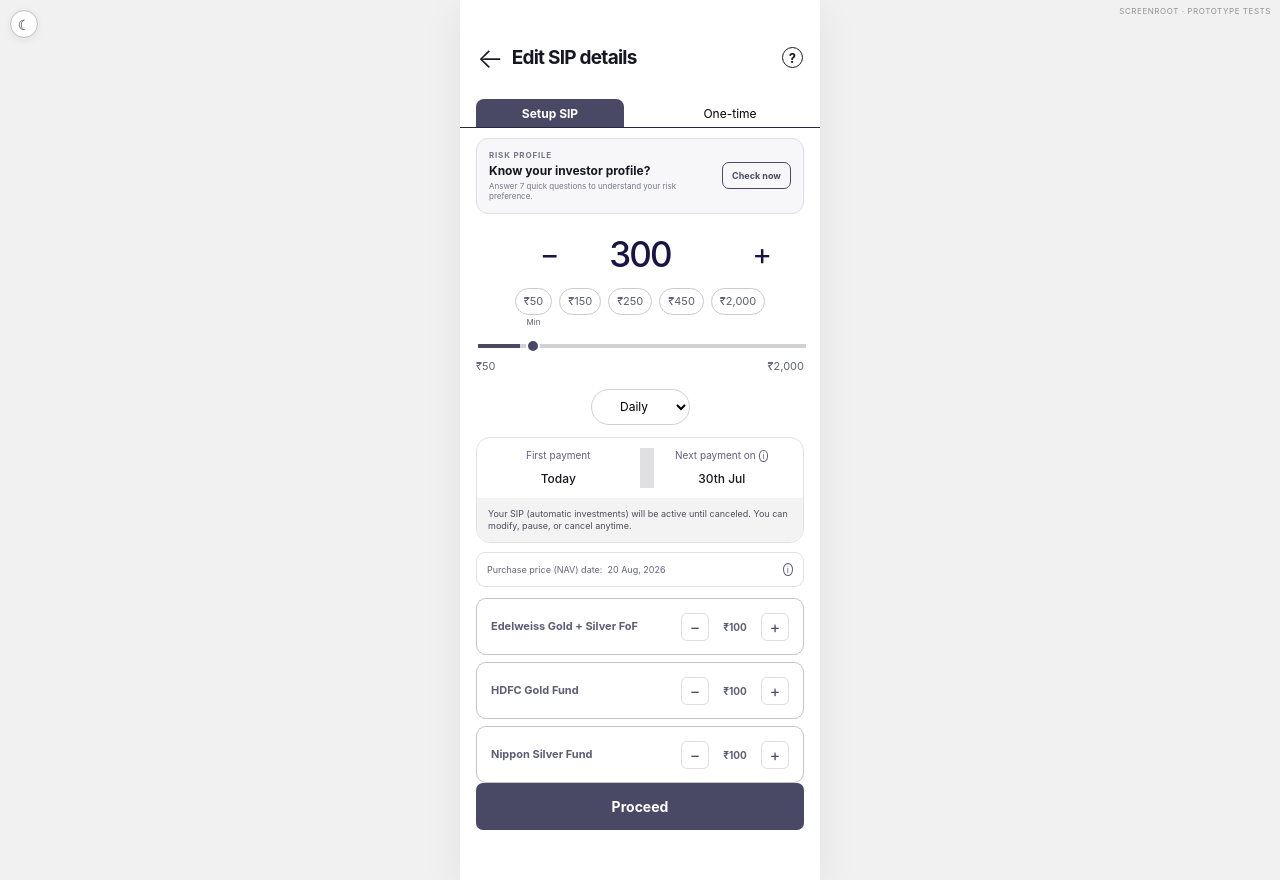
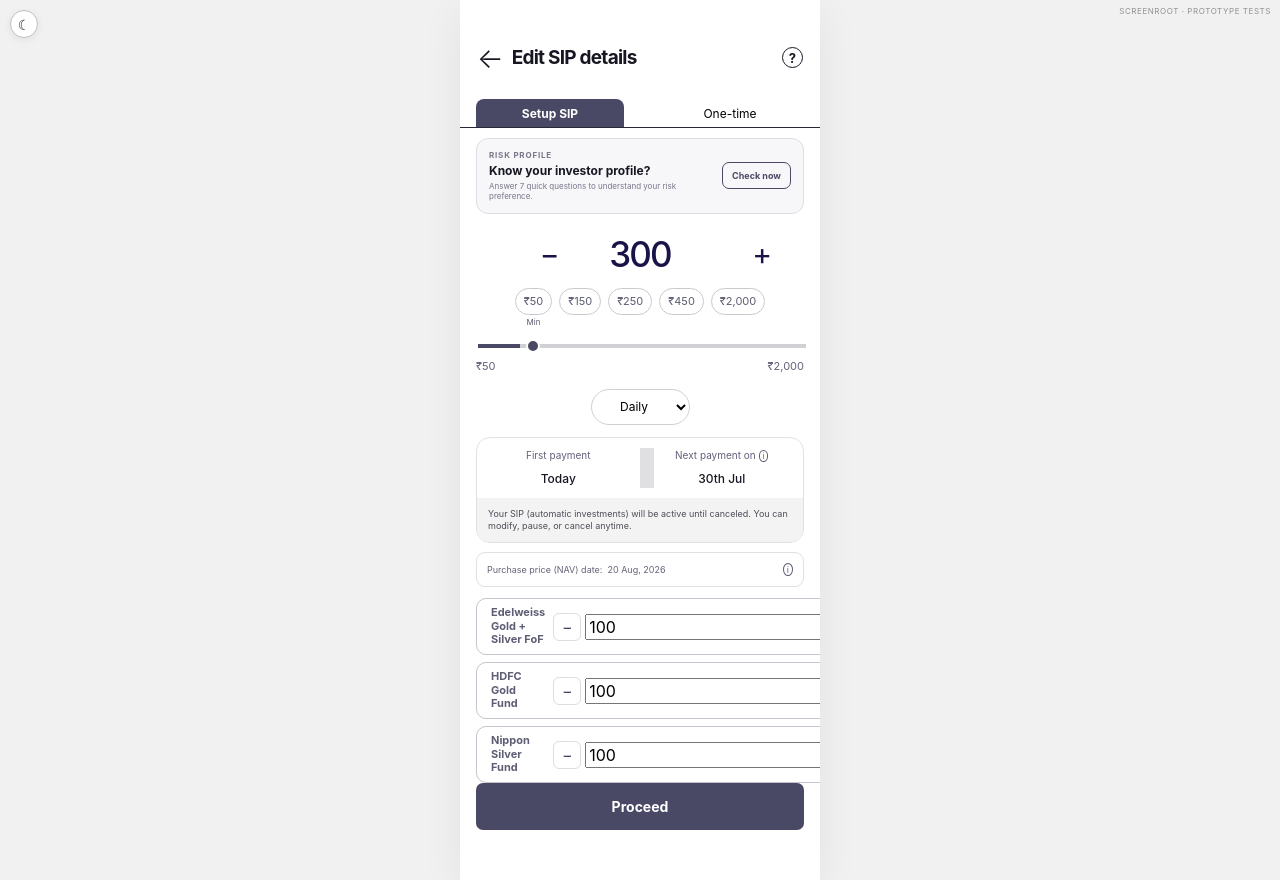
Before and after one commit to Zunaidscreenroot/prototypes, a Next.js app: page /prototype-1 in a window 1280 px wide. Built offline with nearby package versions, Linux system fonts and the light colour scheme.

Commit message:
Allow arbitrary investment amounts and editable fund inputs

```diff
--- a/app/prototype-1/page.tsx
+++ b/app/prototype-1/page.tsx
@@ -69,33 +69,34 @@ export default function PrototypeOne() {
       : "";
 
   const distributeTotal = (value: number) => {
-    const safeTotal = Math.min(sipMaximum, Math.max(frequencyMinimum, Math.round(value / 50) * 50));
+    const safeTotal = Math.min(sipMaximum, Math.max(frequencyMinimum, Math.round(value)));
     const next = { edelweiss: 0, gold: 0, silver: 0 };
 
-    // Keep manual entry valid at every amount:
-    // ₹50–₹100 uses HDFC only; ₹150 uses one ₹100 fund + HDFC ₹50;
-    // ₹200 uses two ₹100 funds; ₹250+ starts all three at their minimums.
+    // Manual total entry accepts any whole-rupee amount.
+    // Below ₹250, only combinations that satisfy each fund's minimum are used.
     if (safeTotal < 100) {
-      next.gold = 50;
+      next.gold = safeTotal;
     } else if (safeTotal < 150) {
-      next.gold = 100;
+      next.gold = safeTotal;
     } else if (safeTotal < 200) {
       next.edelweiss = 100;
       next.gold = safeTotal - 100;
     } else if (safeTotal < 250) {
       next.edelweiss = 100;
-      next.gold = 100;
+      next.gold = safeTotal - 100;
     } else {
-      next.edelweiss = 100;
-      next.gold = 50;
-      next.silver = 100;
-      let remaining = safeTotal - 250;
-      const keys: FundKey[] = ["edelweiss", "gold", "silver"];
-      let index = 0;
-      while (remaining >= 50) {
-        next[keys[index % keys.length]] += 50;
-        remaining -= 50;
-        index += 1;
+      // At ₹250 all three can be active. From there, keep the allocation
+      // as balanced as the individual minimums allow.
+      const base = Math.floor(safeTotal / 3);
+      next.edelweiss = Math.max(100, base);
+      next.silver = Math.max(100, base);
+      next.gold = safeTotal - next.edelweiss - next.silver;
+
+      if (next.gold < 50) {
+        const shortfall = 50 - next.gold;
+        next.edelweiss = Math.max(100, next.edelweiss - Math.ceil(shortfall / 2));
+        next.silver = safeTotal - next.edelweiss - 50;
+        next.gold = 50;
       }
     }
 
@@ -103,7 +104,6 @@ export default function PrototypeOne() {
     setBaseAmount(safeTotal);
     setSipInput(String(safeTotal));
   };
-
   const setTotalAmount = (value: number) => {
     distributeTotal(value);
   };
@@ -312,24 +312,27 @@ export default function PrototypeOne() {
             subtitle=""
             amount={fundAmounts.edelweiss}
             minimum={funds.edelweiss.min}
-            onMinus={() => adjustFund("edelweiss", -100)}
-            onPlus={() => adjustFund("edelweiss", 100)}
+            onMinus={() => adjustFund("edelweiss", -1)}
+            onPlus={() => adjustFund("edelweiss", 1)}
+            onAmountChange={value => adjustFund("edelweiss", value - fundAmounts.edelweiss)}
           />
           <FundCard
             title={funds.gold.title}
             subtitle=""
             amount={fundAmounts.gold}
             minimum={funds.gold.min}
-            onMinus={() => adjustFund("gold", -50)}
-            onPlus={() => adjustFund("gold", 50)}
+            onMinus={() => adjustFund("gold", -1)}
+            onPlus={() => adjustFund("gold", 1)}
+            onAmountChange={value => adjustFund("gold", value - fundAmounts.gold)}
           />
           <FundCard
             title={funds.silver.title}
             subtitle=""
             amount={fundAmounts.silver}
             minimum={funds.silver.min}
-            onMinus={() => adjustFund("silver", -100)}
-            onPlus={() => adjustFund("silver", 100)}
+            onMinus={() => adjustFund("silver", -1)}
+            onPlus={() => adjustFund("silver", 1)}
+            onAmountChange={value => adjustFund("silver", value - fundAmounts.silver)}
           />
         </section>
 
@@ -380,7 +383,8 @@ function FundCard({
   amount,
   minimum,
   onMinus,
-  onPlus
+  onPlus,
+  onAmountChange
 }: {
   title: string;
   subtitle: string;
@@ -388,14 +392,17 @@ function FundCard({
   minimum: number;
   onMinus: () => void;
   onPlus: () => void;
+  onAmountChange: (value: number) => void;
 }) {
   const selected = amount > 0;
+  const invalid = selected && amount < minimum;
 
   return (
     <div className={selected ? "fund-card selected-fund fund-card-editable" : "fund-card fund-card-editable"}>
       <div className="fund-copy">
         <b>{title}</b>
         {subtitle && <span>{subtitle}</span>}
+        {invalid && <small className="fund-min-error">Min ₹{formatAmount(minimum)}</small>}
       </div>
       <div className="fund-amount-control">
         <button
@@ -403,7 +410,18 @@ function FundCard({
           disabled={amount === 0}
           aria-label={amount <= minimum ? `Remove ${title}` : `Decrease ${title}`}
         >−</button>
-        <strong>₹{formatAmount(amount)}</strong>
+        <input
+          className="fund-amount-input"
+          type="text"
+          inputMode="numeric"
+          value={amount === 0 ? "" : String(amount)}
+          placeholder="0"
+          onChange={e => {
+            const raw = e.target.value.replace(/[^0-9]/g, "");
+            onAmountChange(raw === "" ? 0 : Number(raw));
+          }}
+          aria-label={`${title} amount`}
+        />
         <button onClick={onPlus} aria-label={`Increase ${title}`}>+</button>
       </div>
     </div>
```
